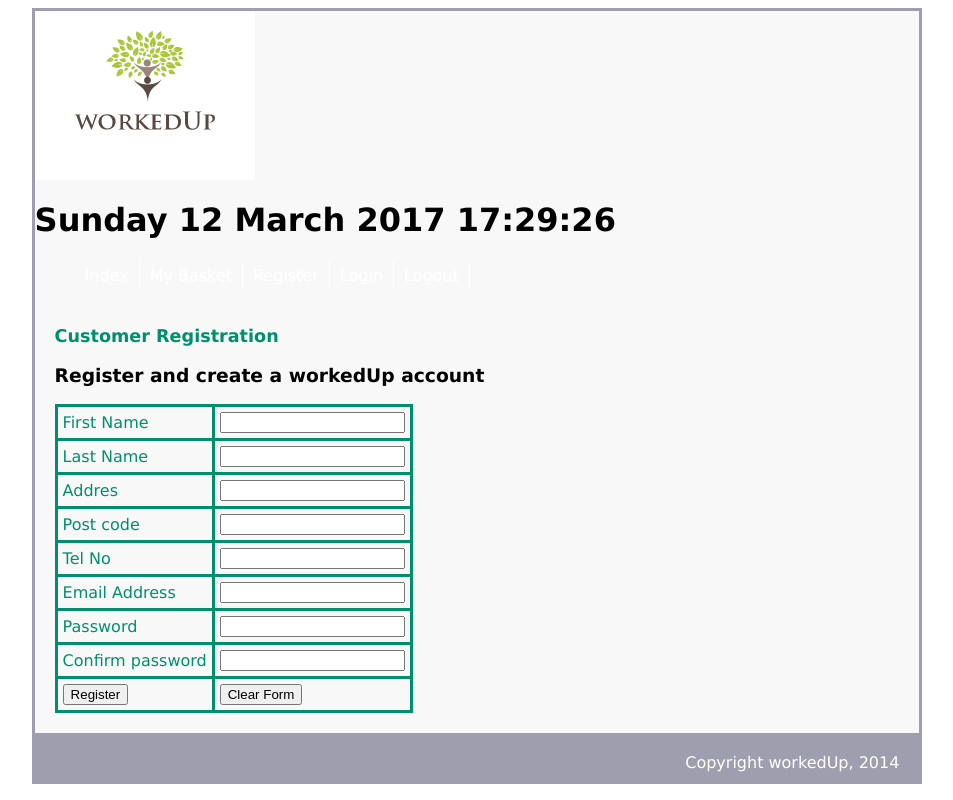
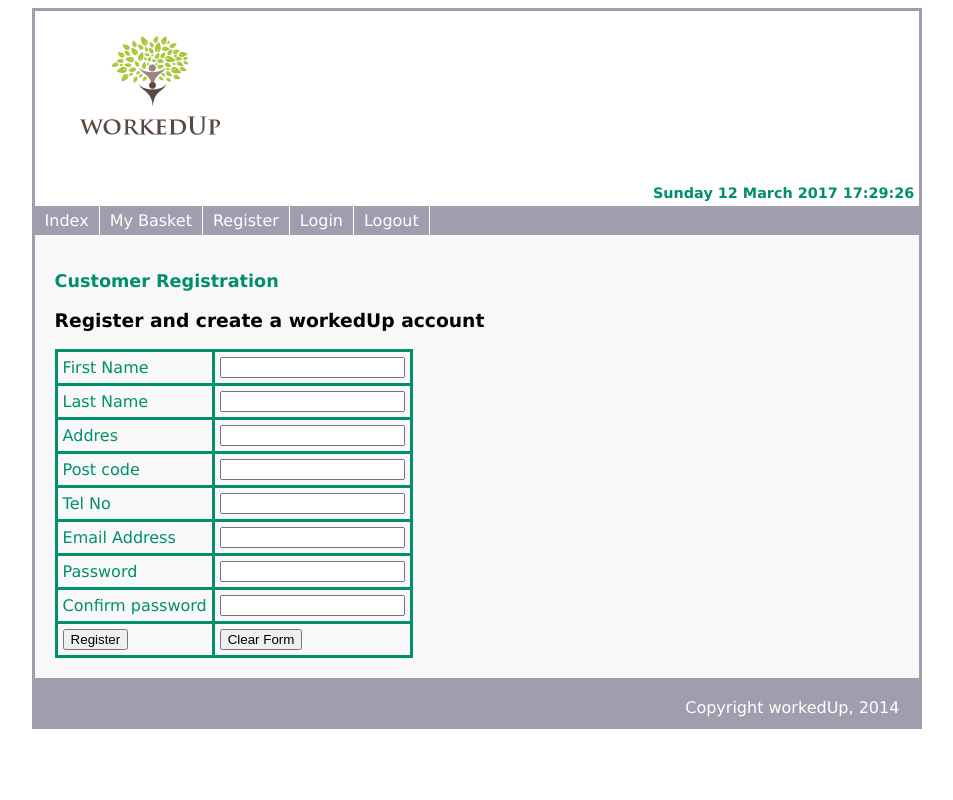
Before and after one commit to kalsara/Worked-Up-Web-Application, a PHP site: page /register.php in a window 1280 px wide. Shown: the whole page, without its empty margins (163-1116 px from the left). Run offline with PHP 8.4, Linux system fonts and the light colour scheme.

Commit message:
edit stylesheet

```diff
--- a/mystylesheet.css
+++ b/mystylesheet.css
@@ -10,7 +10,25 @@
     border-color: #9E9EAE;
 }
 
-ground:#9E9EAE;
+#header
+{
+	background:#FFF;
+	padding: 5px;
+}
+
+#header h1
+{
+	margin: 0;
+	color:	#008F6B;
+	font-size: 90%;
+	text-align: right;
+}
+
+#navigation
+{
+	float: left;
+	width: 100%;
+	background:#9E9EAE;
 }
 
 #navigation ul
```
